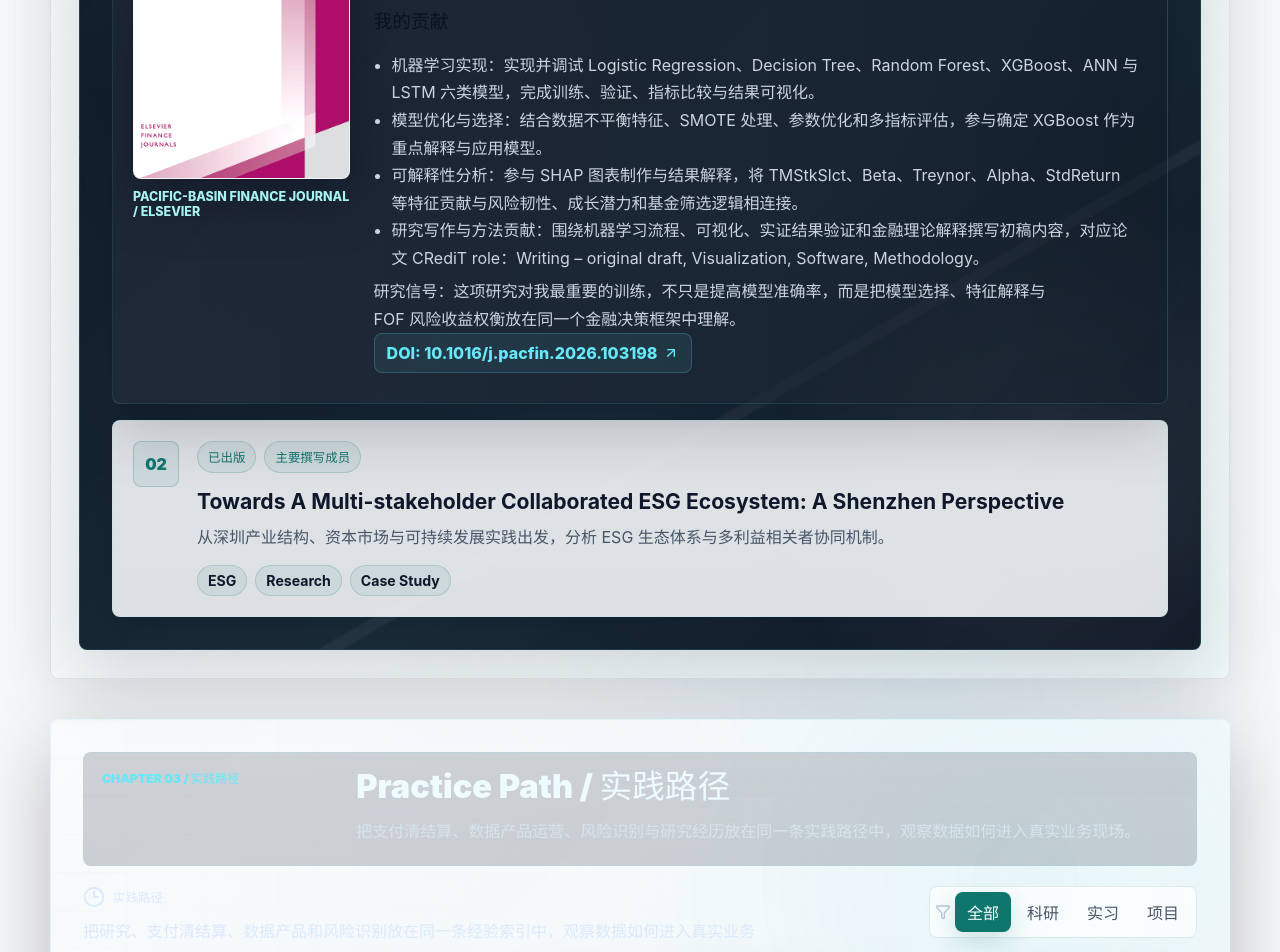
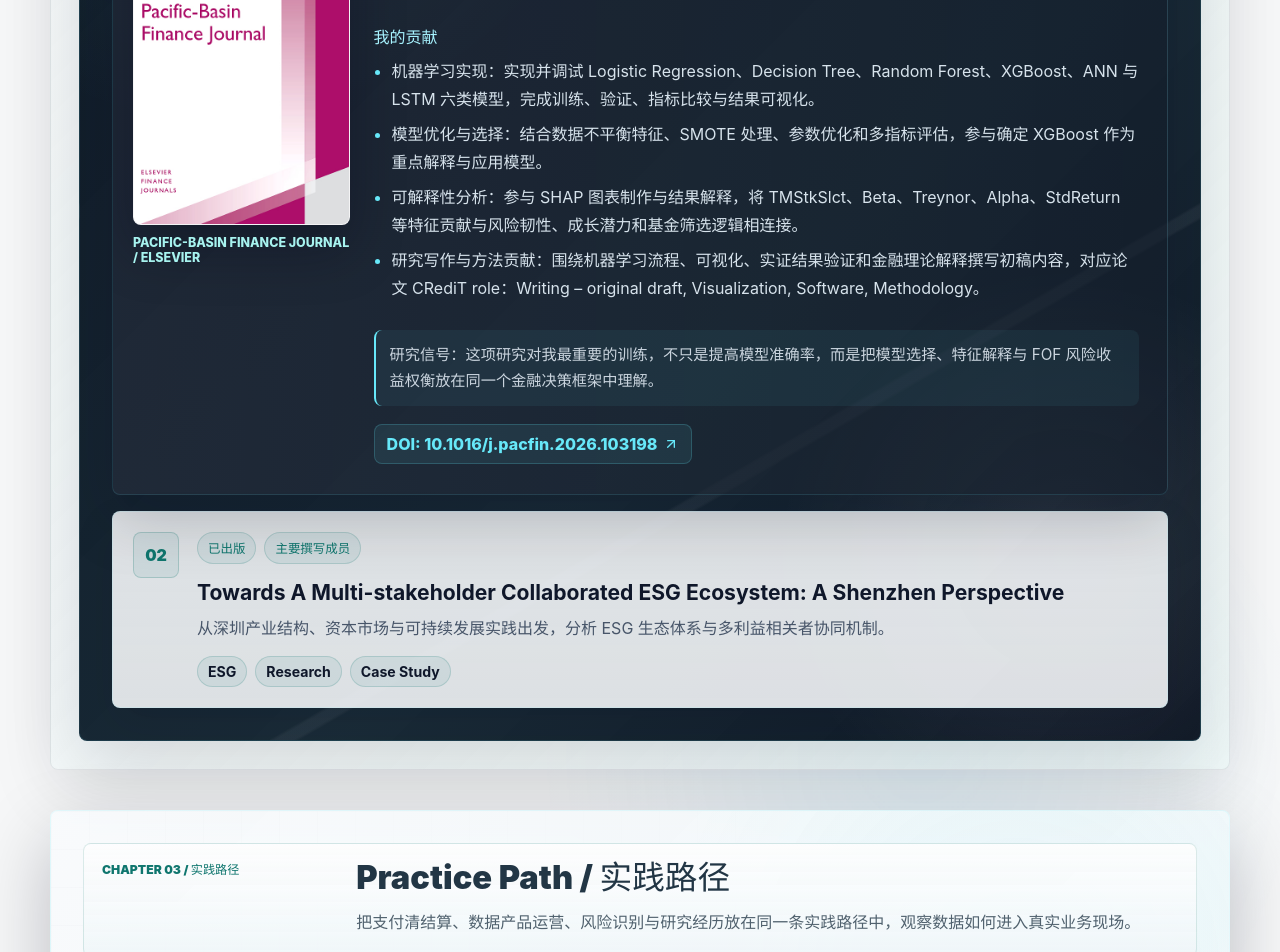
Before and after one commit to chenyingbinn/chenyingbinn.github.io, a React (Vite) app: page / in a window 1280 px wide. Shown: the part 1880-2832 px from the top of the page. Built offline with nearby package versions, Linux system fonts and the light colour scheme.

Commit message:
Improve portfolio text contrast

```diff
--- a/src/App.tsx
+++ b/src/App.tsx
@@ -335,7 +335,7 @@ function App() {
               ))}
             </ul>
             {featuredPublication.researchSignal && (
-              <p className="section-deck">{text(featuredPublication.researchSignal, locale)}</p>
+              <p className="research-signal">{text(featuredPublication.researchSignal, locale)}</p>
             )}
             {featuredPublication.link && (
               <a className="text-link" href={featuredPublication.link} target="_blank" rel="noreferrer">
--- a/src/styles.css
+++ b/src/styles.css
@@ -974,7 +974,38 @@ h1 span + span {
 
 .featured-research-card .publication-content p,
 .featured-research-card .publication-list {
-  color: #cbd5e1;
+  color: rgba(226, 236, 245, 0.88);
+}
+
+.featured-research-card .publication-content h3 {
+  margin: 18px 0 10px;
+  color: #a7f3ff;
+  font-size: 1rem;
+  font-weight: 800;
+  letter-spacing: 0;
+}
+
+.featured-research-card .publication-list {
+  color: #d7e3ec;
+}
+
+.featured-research-card .publication-list li + li {
+  margin-top: 8px;
+}
+
+.featured-research-card .publication-list li::marker {
+  color: #67e8f9;
+}
+
+.featured-research-card .research-signal {
+  margin: 10px 0 18px;
+  border-left: 2px solid #67e8f9;
+  border-radius: 8px;
+  background: rgba(103, 232, 249, 0.06);
+  padding: 12px 14px;
+  color: #d7e3ec;
+  font-size: 0.95rem;
+  line-height: 1.7;
 }
 
 .featured-research-card .meta-row span,
@@ -1419,6 +1450,33 @@ h1 span + span {
 #experience > * {
   position: relative;
   z-index: 1;
+}
+
+#experience .chapter-intro {
+  border-color: rgba(15, 118, 110, 0.14);
+  background:
+    linear-gradient(180deg, rgba(255, 255, 255, 0.72), rgba(236, 245, 247, 0.62)),
+    rgba(248, 250, 252, 0.72);
+}
+
+#experience .chapter-intro > span {
+  color: #0f766e;
+}
+
+#experience .chapter-intro h2 {
+  color: #223645;
+}
+
+#experience .chapter-intro p {
+  color: rgba(35, 55, 70, 0.78);
+}
+
+#experience .section-heading {
+  color: #223645;
+}
+
+#experience .section-deck {
+  color: rgba(35, 55, 70, 0.72);
 }
 
 .section-deck {
```
